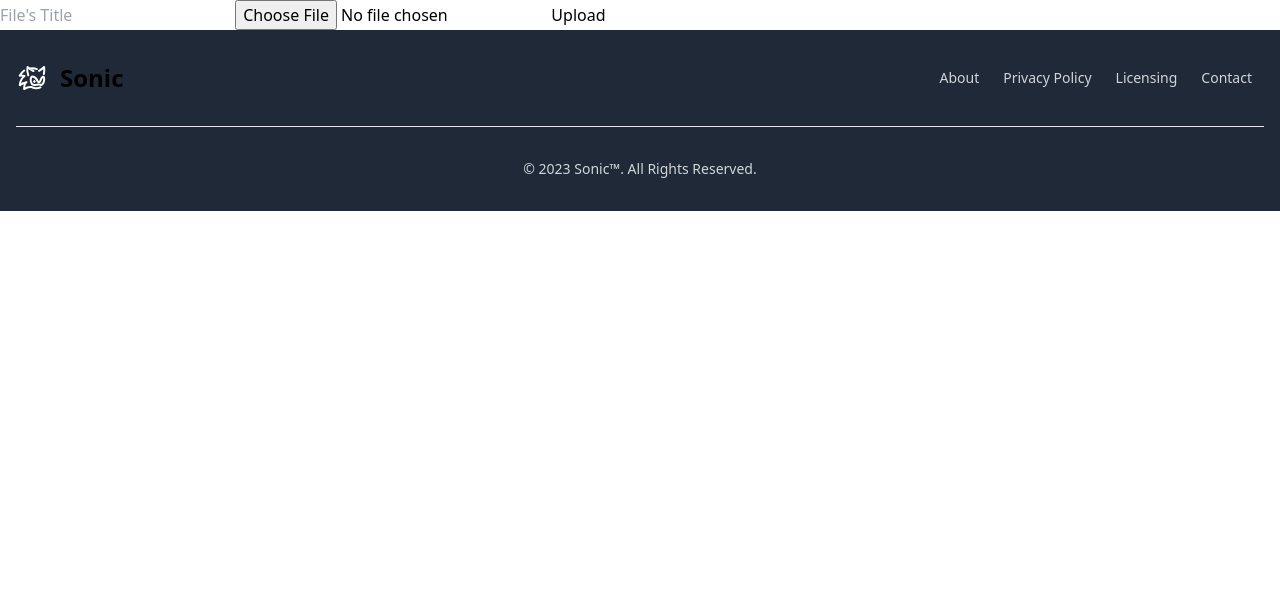
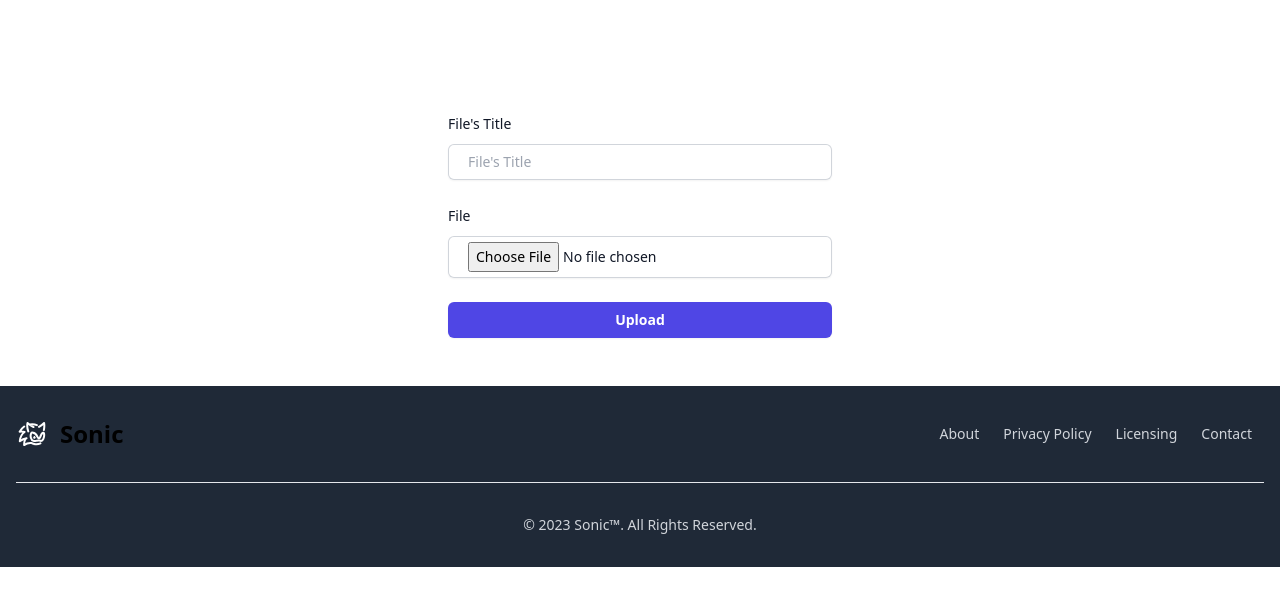
Before and after one commit to PetroChulkov/Sonic_App, a Django app: page /upload_file in a window 1280 px wide. Shown: the part 64-670 px from the top of the page. Run offline with Django 4.2, Linux system fonts and the light colour scheme; the visitor is signed in with stand-in values (Sample User, id 1); some libraries are stand-ins or nearby versions.

Commit message:
upload files html & listview bugfix

```diff
--- a/sonic/sonicapp/forms.py
+++ b/sonic/sonicapp/forms.py
@@ -15,11 +15,22 @@ from .models import PDFile
 
 class PDFileForm(forms.ModelForm):
     class Meta:
+        tailwind_class = """
+        px-5
+        block w-full rounded-md border-0 py-1.5 text-gray-900 shadow-sm ring-1
+        ring-inset ring-gray-300 placeholder:text-gray-400 focus:ring-2
+        focus:ring-inset focus:ring-indigo-600 sm:text-sm sm:leading-6
+        """
         model = PDFile
         exclude = ["created_at", "user"]
         widgets = {
             "title": forms.TextInput(
-                attrs={"class": "form-control", "placeholder": "File's Title"}
+                attrs={"class": tailwind_class, "placeholder": "File's Title"}
+            ),
+            "file": forms.FileInput(
+                attrs={
+                    "class": tailwind_class,
+                }
             ),
         }
 
--- a/sonic/sonicapp/templates/sonicapp/upload_file.html
+++ b/sonic/sonicapp/templates/sonicapp/upload_file.html
@@ -1,28 +1,38 @@
 {% extends 'sonicapp/base.html' %}
+{% load static %}
 
 {% block content %}
-
-    <div class="form_container">
-        <div class="form_wrapper">
-            {% if request.user.is_authenticated %}
-            <form method="POST" enctype="multipart/form-data">
-                {% csrf_token %}
-                {% for f in form %}
-                {{ f }}
-                {% endfor %}
-                {{f.errors}}
-                <button type="submit">Upload</button>
-            </form>
-            {% else %}
+<div class="flex min-h-full flex-col justify-center px-6 py-12 lg:px-8">
+    {% if not request.user.is_authenticated %}
+    <div class="sm:mx-auto sm:w-full sm:max-w-sm">
+        <img class="mx-auto h-10 w-auto" src="{% static 'sonicapp/img/sonic-favicon.svg' %}" alt="Sonic Logo">
+        <h2 class="mt-10 text-center text-2xl font-bold leading-9 tracking-tight text-gray-900">Sign in to upload files</h2>
+    </div>
+    {% else %}
+    <div class="mt-10 sm:mx-auto sm:w-full sm:max-w-sm">
+        <form class="space-y-6" method="POST" enctype="multipart/form-data">
+            {% csrf_token %}
+            <!-- <div class="block text-sm text-center font-medium leading-6 text-red-900">{{ form.errors }}</div> -->
             <div>
-                <h3>
-                    Sign in to upload files
-                </h3>
+                <label for="text" class="block text-sm font-medium leading-6 text-gray-900">File's Title</label>
+                <div class="mt-2">
+                    <!-- <input id="email" name="email" type="email" autocomplete="email" required class="block w-full rounded-md border-0 py-1.5 text-gray-900 shadow-sm ring-1 ring-inset ring-gray-300 placeholder:text-gray-400 focus:ring-2 focus:ring-inset focus:ring-indigo-600 sm:text-sm sm:leading-6"> -->
+                    {{ form.title }}
+                </div>
             </div>
-
-            {% endif %}
-
-        </div>
+            <div>
+                <label for="file" class="block text-sm font-medium leading-6 text-gray-900">File</label>
+                <div class="mt-2">
+                    <!-- <input id="email" name="email" type="email" autocomplete="email" required class="block w-full rounded-md border-0 py-1.5 text-gray-900 shadow-sm ring-1 ring-inset ring-gray-300 placeholder:text-gray-400 focus:ring-2 focus:ring-inset focus:ring-indigo-600 sm:text-sm sm:leading-6"> -->
+                    {{ form.file }}
+                </div>
+            </div>
+            <div>
+                <button type="submit" class="flex w-full justify-center rounded-md bg-indigo-600 px-3 py-1.5 text-sm font-semibold leading-6 text-white shadow-sm hover:bg-indigo-500 focus-visible:outline focus-visible:outline-2 focus-visible:outline-offset-2 focus-visible:outline-indigo-600">Upload</button>
+                <input type="hidden" name="next" value="{% url 'upload_file' %}">
+            </div>
+        </form>
     </div>
-
+    {% endif %}
+</div>
 {% endblock %}
--- a/sonic/sonicapp/views.py
+++ b/sonic/sonicapp/views.py
@@ -80,8 +80,10 @@ class ResetPasswordView(SuccessMessageMixin, PasswordResetView):
 
 
 class PDFileListView(ListView):
-    model = PDFile
     template_name = "sonicapp/pdfile_list.html"
+
+    def get_queryset(self):
+        return PDFile.objects.filter(user=self.request.user).all()
 
 
 class PDFileDetailView(DetailView):
```
Also changed, not shown: sonic/sonicapp/templates/sonicapp/pdfile_list.html (+16 -3 lines), 5 other files.
